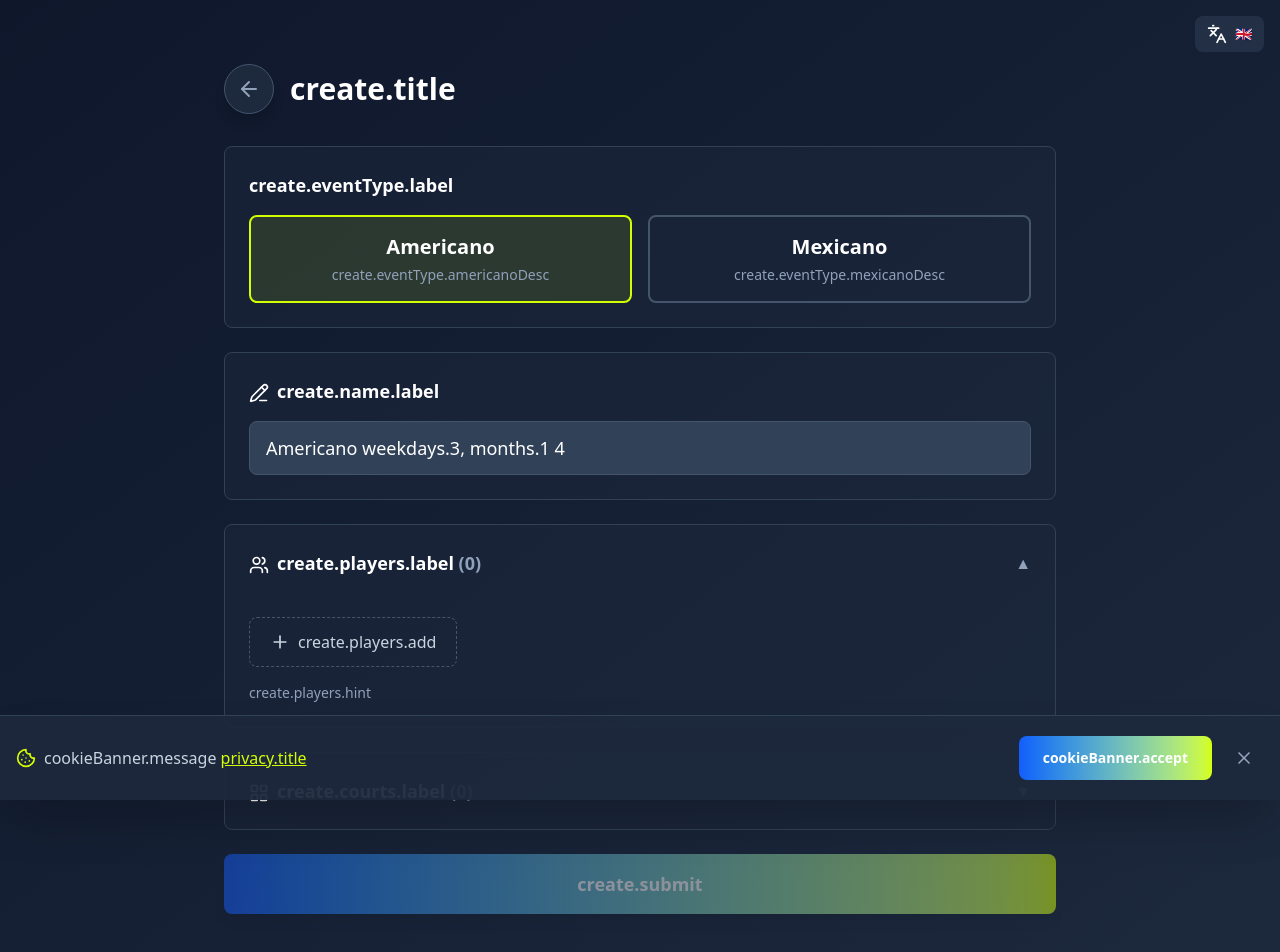
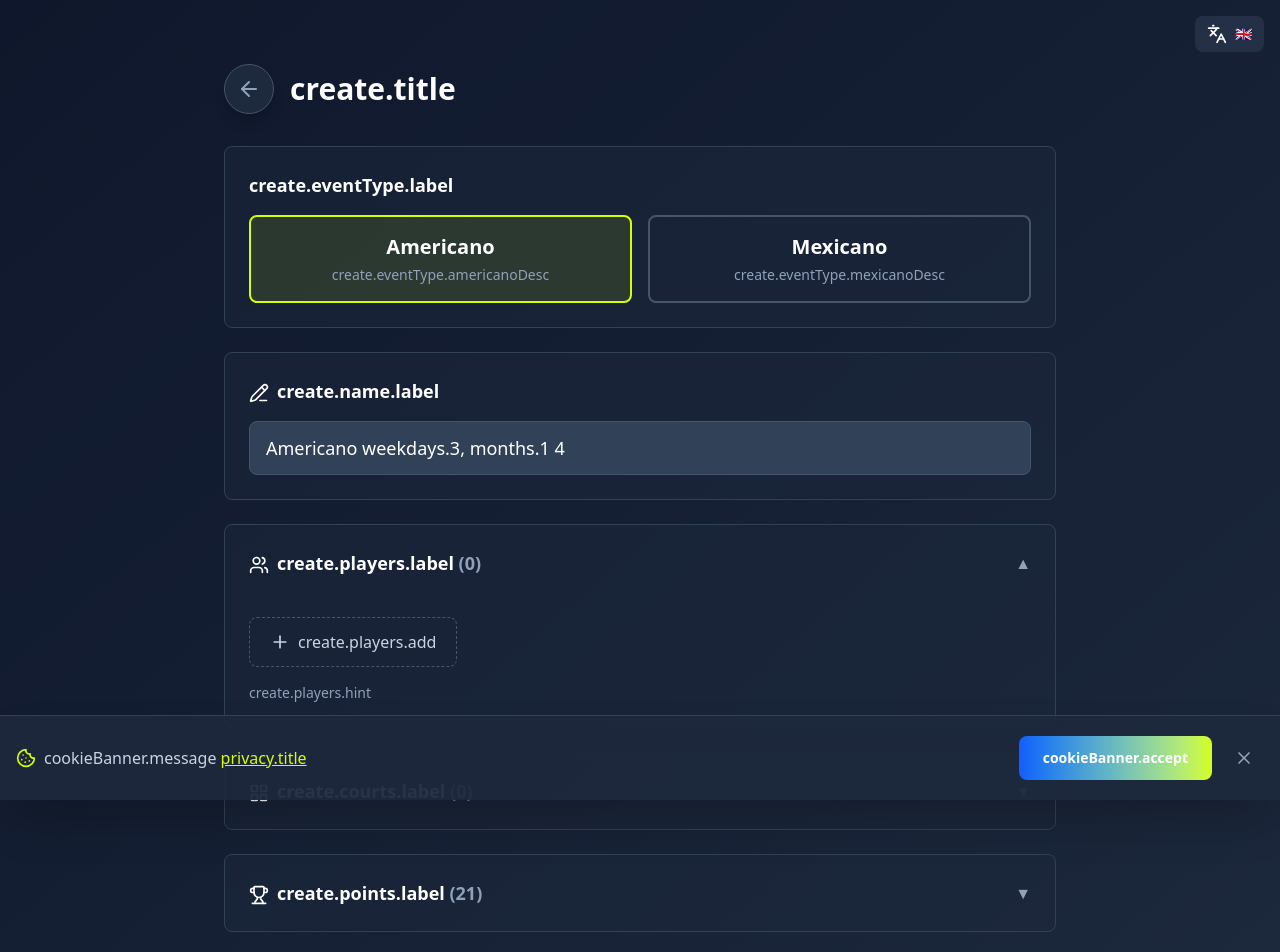
Before and after one commit to DarBrick/padel-boy, a React (Vite) app: page /padel-boy/create in a window 1280 px wide. Shown: the top 952 px of the page. Built offline with nearby package versions, Linux system fonts and the light colour scheme; the HTML template or start-up script is replaced by a standard one.

Commit message:
add points per match selection

```diff
--- a/src/pages/Create.tsx
+++ b/src/pages/Create.tsx
@@ -2,7 +2,7 @@ import { useTranslation } from 'react-i18next'
 import { useNavigate } from 'react-router-dom'
 import { useForm } from 'react-hook-form'
 import { zodResolver } from '@hookform/resolvers/zod'
-import { LayoutGrid, PencilLine, Shuffle, Dices } from 'lucide-react'
+import { LayoutGrid, PencilLine, Shuffle, Dices, Trophy } from 'lucide-react'
 import { useEffect, useState, useRef } from 'react'
 
 import { createTournamentSchema, type CreateTournamentForm } from '../schemas/tournament'
@@ -32,6 +32,7 @@ export function Create() {
       tournamentName: generateTournamentName('americano', t),
       numberOfPlayers: 0,
       numberOfCourts: 0,
+      pointsPerMatch: 21,
       matchupStyle: '1&4vs2&3',
       randomRounds: 2,
     },
@@ -40,12 +41,14 @@ export function Create() {
   const eventType = watch('eventType')
   const numberOfPlayers = watch('numberOfPlayers')
   const numberOfCourts = watch('numberOfCourts')
+  const pointsPerMatch = watch('pointsPerMatch')
   const matchupStyle = watch('matchupStyle')
   const randomRounds = watch('randomRounds')
 
   const [isManuallyEdited, setIsManuallyEdited] = useState(false)
   const [isCourtsExpanded, setIsCourtsExpanded] = useState(false)
   const [isCourtsManuallyEdited, setIsCourtsManuallyEdited] = useState(false)
+  const [isPointsExpanded, setIsPointsExpanded] = useState(false)
   const [isMatchupExpanded, setIsMatchupExpanded] = useState(false)
   const [isRandomRoundsExpanded, setIsRandomRoundsExpanded] = useState(false)
   const previousEventTypeRef = useRef(eventType)
@@ -172,6 +175,30 @@ export function Create() {
           )}
         </CollapsiblePanel>
 
+        {/* Points Per Match */}
+        <CollapsiblePanel
+          icon={<Trophy className="w-5 h-5 inline-block mr-2" />}
+          label={t('create.points.label')}
+          value={pointsPerMatch}
+          isExpanded={isPointsExpanded}
+          onToggle={() => setIsPointsExpanded(!isPointsExpanded)}
+        >
+          <RadioCardGroup
+            name="pointsPerMatch"
+            options={[
+              { value: 16, label: '16' },
+              { value: 21, label: '21' },
+              { value: 24, label: '24' },
+              { value: 32, label: '32' },
+            ]}
+            value={pointsPerMatch}
+            onChange={(value) => setValue('pointsPerMatch', value as 16 | 21 | 24 | 32)}
+          />
+          <p className="text-slate-400 text-sm mt-2">
+            {t('create.points.desc')}
+          </p>
+        </CollapsiblePanel>
+
         {/* Mexicano-specific options */}
         {eventType === 'mexicano' && (
           <>
--- a/src/schemas/tournament.ts
+++ b/src/schemas/tournament.ts
@@ -5,6 +5,7 @@ export const createTournamentSchema = z.object({
   tournamentName: z.string().min(1).max(50),
   numberOfPlayers: z.number().min(4).max(40),
   numberOfCourts: z.number().min(1).max(10),
+  pointsPerMatch: z.enum([16, 21, 24, 32]),
   // Mexicano-specific fields
   matchupStyle: z.enum(['1&4vs2&3', '1&3vs2&4']).optional(),
   randomRounds: z.number().min(1).max(5).optional(),
```
